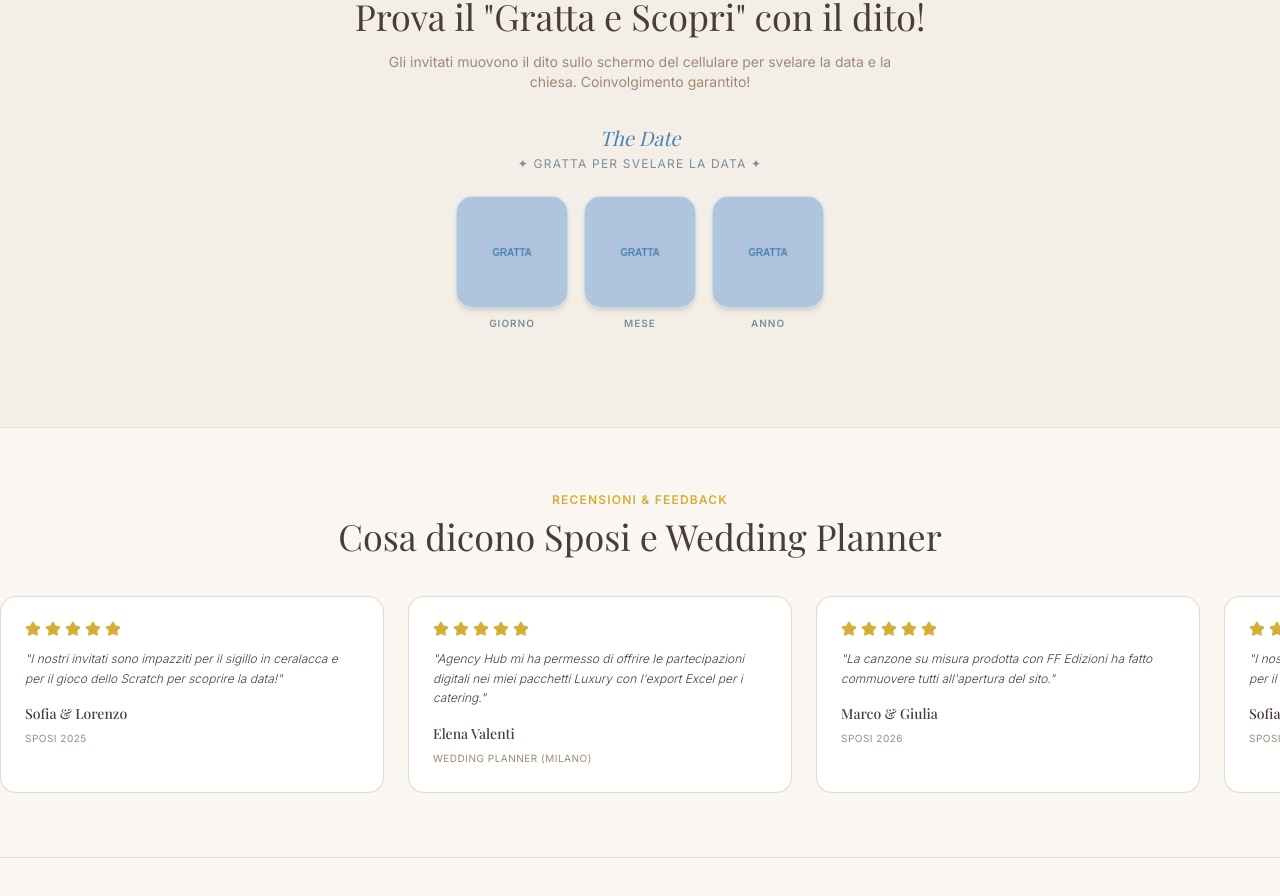
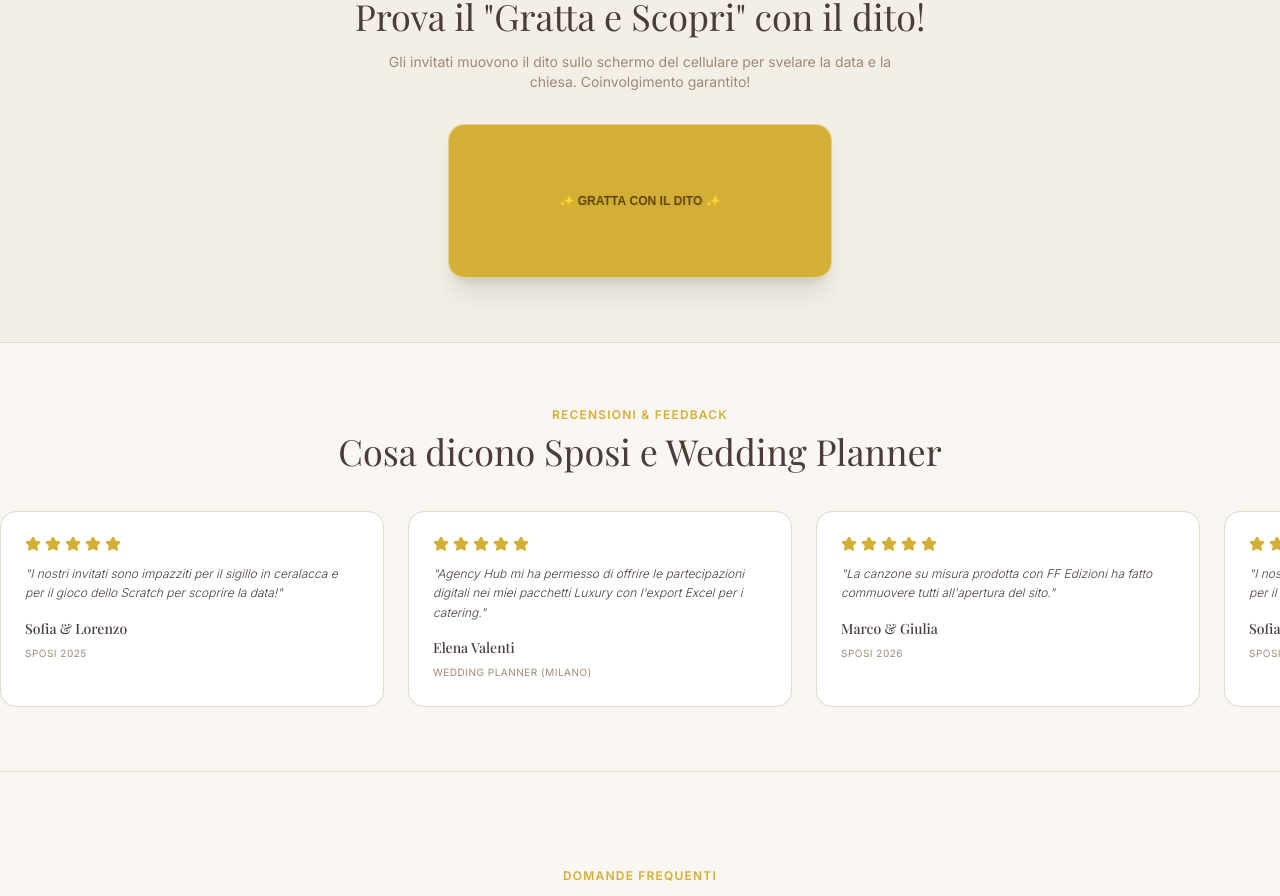
Before and after one commit to Rickym2025/love, a Next.js app: page / in a window 1280 px wide. Shown: the part 798-1694 px from the top of the page. Built offline with nearby package versions, Linux system fonts and the light colour scheme; no server answers; a web font is replaced by a local one.

Commit message:
Update ScratchCard.tsx

```diff
--- a/src/components/ScratchCard.tsx
+++ b/src/components/ScratchCard.tsx
@@ -2,12 +2,21 @@
 
 import React, { useRef, useEffect, useState } from 'react';
 
-interface ScratchBoxProps {
-  label: string;
-  hiddenValue: string;
+interface ScratchCardProps {
+  revealText?: string;
+  subText?: string;
+  day?: string;
+  month?: string;
+  year?: string;
 }
 
-function ScratchBox({ label, hiddenValue }: ScratchBoxProps) {
+export default function ScratchCard({
+  revealText = '28 SETTEMBRE 2026',
+  subText = 'Chiesa di Pescarenico • Ore 11:00',
+  day = '28',
+  month = 'Settembre',
+  year = '2026',
+}: ScratchCardProps) {
   const canvasRef = useRef<HTMLCanvasElement | null>(null);
   const [scratched, setScratched] = useState(false);
 
@@ -17,21 +26,20 @@ function ScratchBox({ label, hiddenValue }: ScratchBoxProps) {
     const ctx = canvas.getContext('2d');
     if (!ctx) return;
 
-    // Strato di copertura azzurro/argentato grattabile
-    ctx.fillStyle = '#B0C4DE';
+    ctx.fillStyle = '#D4AF37';
     ctx.fillRect(0, 0, canvas.width, canvas.height);
 
-    ctx.fillStyle = '#4682B4';
-    ctx.font = 'bold 10px sans-serif';
+    ctx.fillStyle = '#5C450C';
+    ctx.font = 'bold 12px sans-serif';
     ctx.textAlign = 'center';
-    ctx.fillText('GRATTA', canvas.width / 2, canvas.height / 2 + 4);
+    ctx.fillText('✨ GRATTA CON IL DITO ✨', canvas.width / 2, canvas.height / 2 + 4);
 
     let isDrawing = false;
 
     const scratch = (x: number, y: number) => {
       ctx.globalCompositeOperation = 'destination-out';
       ctx.beginPath();
-      ctx.arc(x, y, 16, 0, Math.PI * 2);
+      ctx.arc(x, y, 20, 0, Math.PI * 2);
       ctx.fill();
     };
 
@@ -84,35 +92,25 @@ function ScratchBox({ label, hiddenValue }: ScratchBoxProps) {
   }, []);
 
   return (
-    <div className="flex flex-col items-center">
-      <div className="relative w-24 h-24 sm:w-28 sm:h-28 bg-white rounded-2xl shadow-md border border-[#BBDEFB] flex items-center justify-center overflow-hidden">
-        <span className="font-serif text-xl sm:text-2xl font-bold text-[#37474F]">
-          {hiddenValue}
+    <div className="relative w-full max-w-sm mx-auto aspect-[5/2] bg-[#FAF7F2] border border-[#D4AF37]/50 rounded-2xl overflow-hidden shadow-xl flex flex-col items-center justify-center p-4 text-center select-none">
+      <div className="z-0">
+        <span className="text-[#8B1E24] text-[10px] font-bold uppercase tracking-widest block mb-1">
+          Data Segreta Rivelata
         </span>
-        <canvas
-          ref={canvasRef}
-          width={112}
-          height={112}
-          className={`absolute inset-0 w-full h-full cursor-pointer z-10 ${scratched ? 'touch-none' : ''}`}
-        />
+        <h4 className="font-serif text-2xl font-bold text-[#4A3D39]">
+          {revealText || `${day} ${month} ${year}`}
+        </h4>
+        <p className="text-xs text-[#9E8976] italic mt-1">{subText}</p>
       </div>
-      <span className="text-[10px] text-[#78909C] uppercase tracking-widest mt-2 font-semibold">
-        {label}
-      </span>
+
+      <canvas
+        ref={canvasRef}
+        width={380}
+        height={150}
+        className={`absolute inset-0 w-full h-full cursor-pointer z-10 transition-opacity duration-500 ${
+          scratched ? 'touch-none' : ''
+        }`}
+      />
     </div>
   );
 }
-
-export default function ScratchDate({ day = '14', month = 'Settembre', year = '2026' }: { day?: string; month?: string; year?: string }) {
-  return (
-    <div className="my-8 text-center">
-      <p className="font-serif italic text-[#4682B4] text-xl mb-1">The Date</p>
-      <p className="text-xs text-[#78909C] tracking-widest uppercase mb-6">✦ Gratta per svelare la data ✦</p>
-      <div className="flex items-center justify-center gap-4">
-        <ScratchBox label="Giorno" hiddenValue={day} />
-        <ScratchBox label="Mese" hiddenValue={month} />
-        <ScratchBox label="Anno" hiddenValue={year} />
-      </div>
-    </div>
-  );
-}
```
